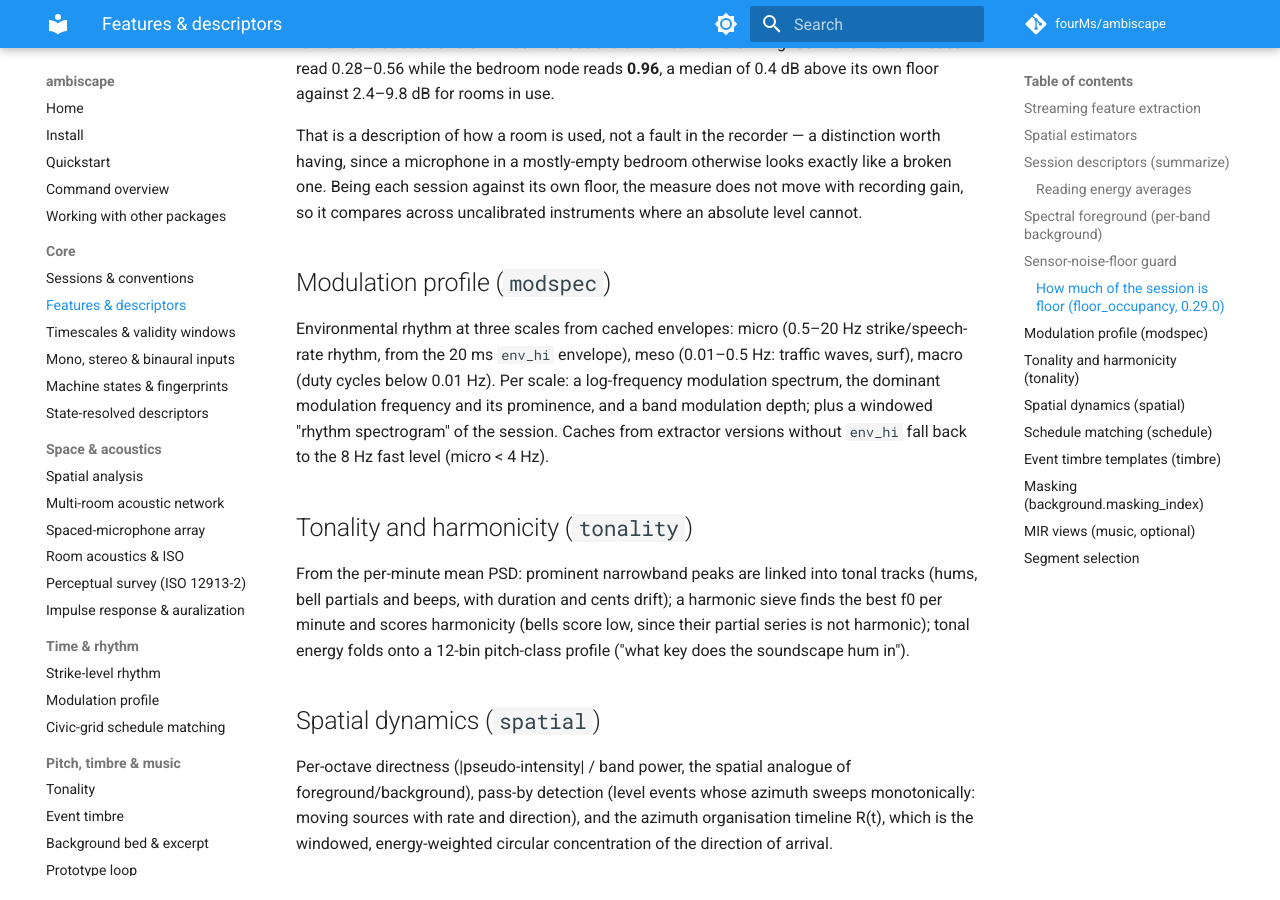
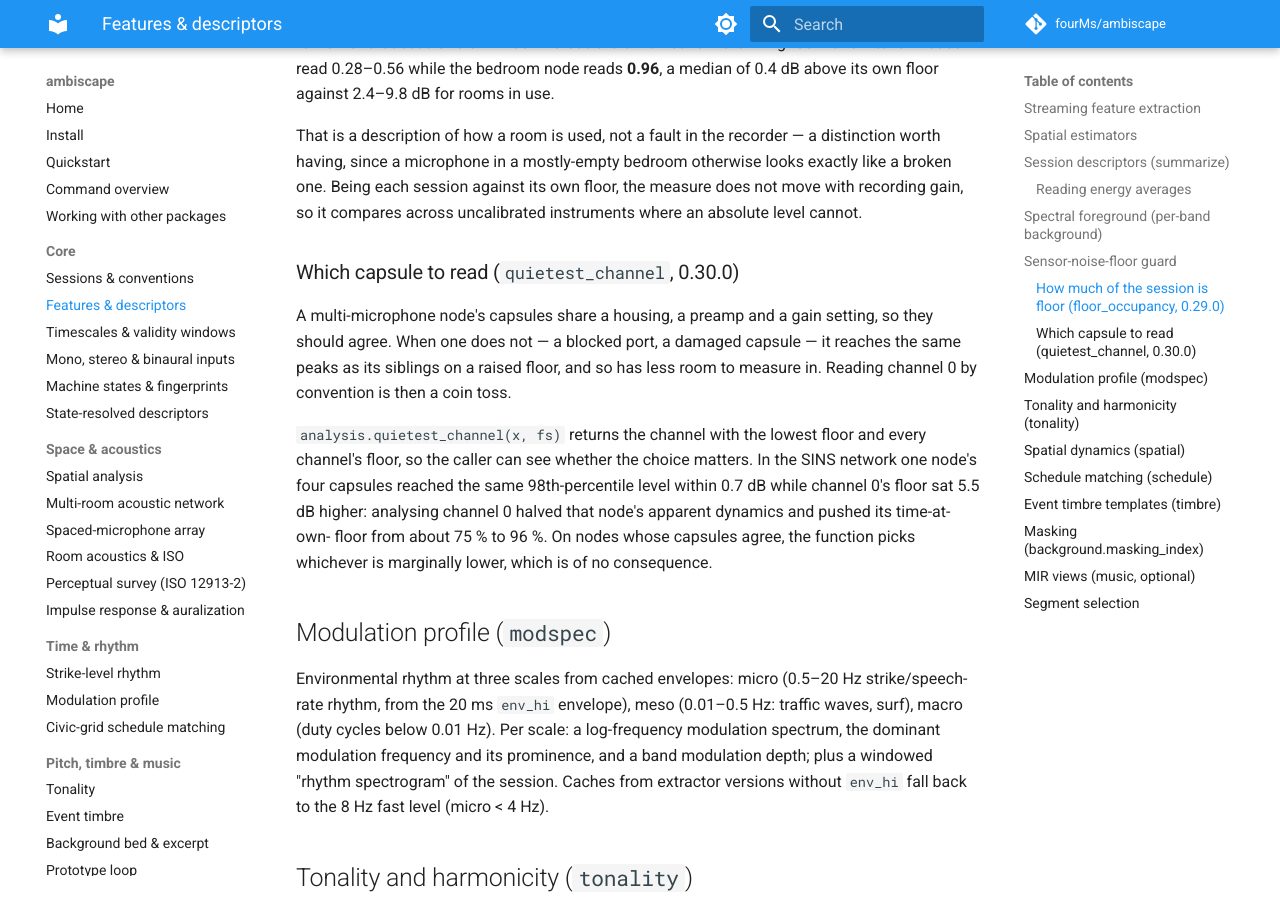
Before and after one commit to fourMs/ambiscape, an MkDocs documentation site: the page built from docs/guide/descriptors.md, in a window 1280 px wide and 900 px high, scrolled down 4237 px. Built offline with MkDocs 1.6.1 and Material for MkDocs 9.7.7, drawn with Linux system fonts in a browser that asks for light colours; comment, search, counter and statistics services are not loaded.

Commit message:
Docs: which capsule to read

```diff
--- a/docs/guide/descriptors.md
+++ b/docs/guide/descriptors.md
@@ -152,6 +152,22 @@ otherwise looks exactly like a broken one. Being each session against its
 own floor, the measure does not move with recording gain, so it compares
 across uncalibrated instruments where an absolute level cannot.
 
+### Which capsule to read (`quietest_channel`, 0.30.0)
+
+A multi-microphone node's capsules share a housing, a preamp and a gain
+setting, so they should agree. When one does not — a blocked port, a damaged
+capsule — it reaches the same peaks as its siblings on a raised floor, and so
+has less room to measure in. Reading channel 0 by convention is then a coin
+toss.
+
+`analysis.quietest_channel(x, fs)` returns the channel with the lowest floor
+and every channel's floor, so the caller can see whether the choice matters.
+In the SINS network one node's four capsules reached the same 98th-percentile
+level within 0.7 dB while channel 0's floor sat 5.5 dB higher: analysing
+channel 0 halved that node's apparent dynamics and pushed its time-at-own-
+floor from about 75 % to 96 %. On nodes whose capsules agree, the function
+picks whichever is marginally lower, which is of no consequence.
+
 ## Modulation profile (`modspec`)
 
 Environmental rhythm at three scales from cached envelopes: micro
```
